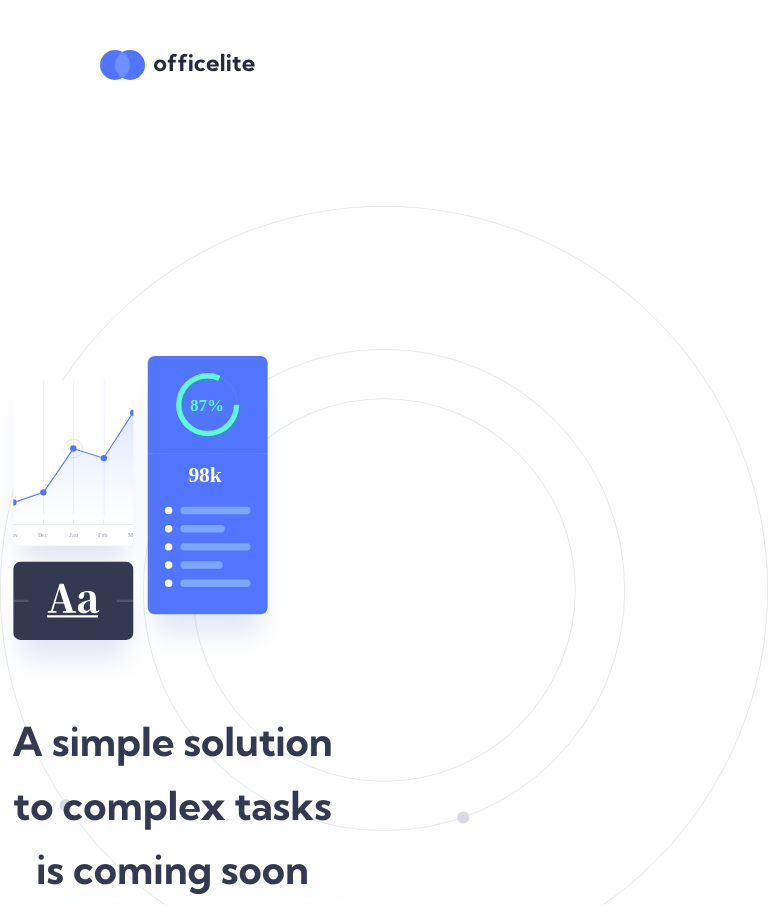
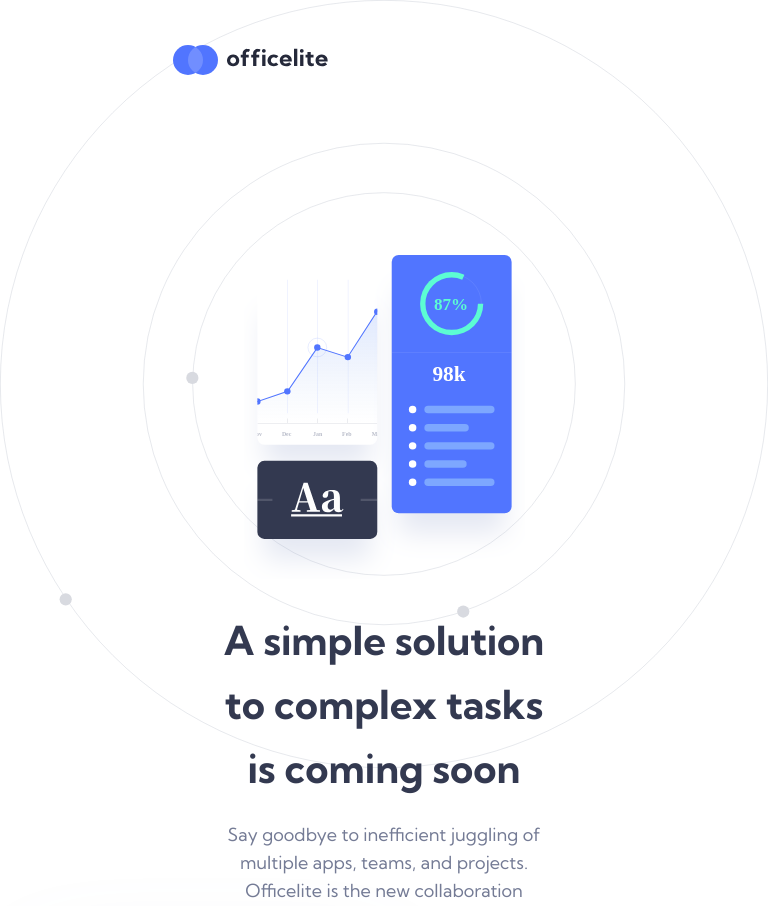
Before and after one commit to ZybartasRingys/officelite-coming-soon-site, a plain HTML site: page officelite-coming-soon-site/index.html in a window 768 px wide. Shown: the top 906 px of the page. Drawn offline with Linux system fonts and the light colour scheme.

Commit message:
Add files via upload

```diff
--- a/officelite-coming-soon-site/index.html
+++ b/officelite-coming-soon-site/index.html
@@ -13,7 +13,7 @@
 
     <link rel="stylesheet" href="./scss/main.css" />
 
-    <title>Coded By ZR| Officelite coming soon site</title>
+    <title>Coded By ZR | Officelite coming soon site</title>
   </head>
   <body>
     <main class="main">
@@ -22,6 +22,7 @@
           <img class="logo" src="./assets/shared/logo.svg" alt="Logo" />
         </div>
 
+        <div class="home-content">
           <div class="text-side">
             <h1>A simple solution to complex tasks is coming soon</h1>
             <p>
@@ -34,12 +35,10 @@
 
           </div>
           <div class="chart-side">
-          <img
-            class="chart-img"
-            src="./assets/home/illustration-charts.svg"
-            alt="Charts"
-          />
+            <img class="chart-img" src="./assets/home/illustration-charts.svg" alt="Charts" />
           </div>
+        </div>
+
       </section>
 
       <section class="coming">
@@ -76,6 +75,7 @@
         </div>
 
         <div class="coming-container">
+          <div class="coming-content">
             <h2>Coming <span class="date">4 nov 2020</span></h2>
             <div class="timer">
               <div class="timer-card" id="days">
@@ -95,6 +95,8 @@
                 <p>sec</p>
               </div>
             </div>
+          </div>
+
           <div class="button">
             <a href="/sign-up.html" target="_blank"><button class="get-started">Get Started</button></a>
 
--- a/officelite-coming-soon-site/scss/home/_coming.scss
+++ b/officelite-coming-soon-site/scss/home/_coming.scss
@@ -16,7 +16,7 @@
   margin: 0 auto;
   display: grid;
   grid-template-columns: 1fr 1fr 1fr;
-  grid-gap: 30px;
+  grid-gap: 10px;
 
   .plan-card {
     width: 350px;
@@ -138,11 +138,26 @@
   width: 100%;
   height: 100%;
   max-width: 1110px;
-  min-height: 176px;
+  max-height: 603px;
   margin: 76px auto;
   display: flex;
   justify-content: space-between;
   align-items: center;
+
+  .coming-content {
+    h2 {
+      color: $White;
+      font-style: Bold;
+      font-size: 16px;
+      line-height: 48px;
+      letter-spacing: 5px;
+      text-transform: uppercase;
+    }
+
+    .date {
+      color: $Blue;
+    }
+  }
 
   .get-started {
     width: 171px;
@@ -211,7 +226,7 @@
     min-height: 1588px;
     display: grid;
     grid-template-columns: 1fr;
-    gap: 20px;
+    gap: 10px;
     margin-top: -500px;
     margin-left: 25px;
 
@@ -228,8 +243,14 @@
     min-height: 254px;
     @include dFlex-center;
     flex-direction: column;
-    justify-content: center;
     margin-top: -60px;
+
+    .coming-content {
+      width: 100%;
+      height: 100%;
+      @include dFlex-center;
+      flex-direction: column;
+    }
 
     h2 {
       margin-bottom: 30px;
@@ -264,7 +285,7 @@
 
 // Tablet
 
-@media (min-width: 768px) and (max-width: 1440px) {
+@media (min-width: 768px) and (max-width: 1240px) {
   .coming {
     width: 100%;
     height: 950px;
@@ -295,6 +316,13 @@
     max-height: 288px;
     display: flex;
     flex-direction: column;
+
+    .coming-content {
+      width: 100%;
+      height: 100%;
+      @include dFlex-center;
+      flex-direction: column;
+    }
   }
 }
 
--- a/officelite-coming-soon-site/scss/home/_home.scss
+++ b/officelite-coming-soon-site/scss/home/_home.scss
@@ -2,7 +2,8 @@
   width: 100%;
   height: 100%;
   min-height: 1182px;
-  @include dFlex-center;
+  display: flex;
+  flex-direction: column;
   background-image: url(/assets/home/bg-pattern-header.svg);
   background-size: 50%;
   background-position: right top;
@@ -10,16 +11,22 @@
 }
 
 .logo-container {
-  position: absolute;
-  width: 155px;
-  height: 30px;
-  top: 50px;
-  left: 165px;
+  width: 68%;
+  height: 60px;
+  margin: 80px auto;
 
   .logo {
     width: 155px;
     height: 30px;
   }
+}
+
+.home-content {
+  width: 100%;
+  height: 100%;
+  margin-top: 40px;
+  display: flex;
+  justify-content: center;
 }
 
 .text-side {
@@ -77,15 +84,25 @@
     width: 100%;
     min-width: 375px;
     min-height: 1684px;
-    justify-content: flex-end;
-    flex-direction: column-reverse;
     background-position: center top;
     background-size: 100%;
-    // margin-top: 150px;
   }
 
   .logo-container {
-    left: 100px;
+    width: 50%;
+    height: 60px;
+    margin: 0px auto;
+    margin-top: 45px;
+  }
+
+  .home-content {
+    width: 100%;
+    height: 650px;
+    margin-top: 0px;
+    display: flex;
+    flex-direction: column-reverse;
+    justify-content: center;
+    align-items: center;
   }
 
   .text-side {
@@ -115,14 +132,22 @@
 
 // Tablet
 
-@media (min-width: 768px) and (max-width: 1440px) {
+@media (min-width: 768px) and (max-width: 1240px) {
   .home {
     width: 100%;
     height: 100%;
-    max-height: 1000px;
-    min-height: 1000px;
+    min-height: 1198px;
     align-items: flex-start;
-    margin-top: 206px;
+  }
+
+  .logo-container {
+    width: 55%;
+  }
+
+  .home-content {
+    width: 100%;
+    height: 100%;
+    margin-top: 0px !important;
   }
   .text-side {
     width: 100%;
--- a/officelite-coming-soon-site/scss/sign-up/_white-side.scss
+++ b/officelite-coming-soon-site/scss/sign-up/_white-side.scss
@@ -1,9 +1,15 @@
+.content {
+  border: 1px solid black;
+  width: 100%;
+  height: 100vh;
+}
+
 .white-side {
   width: 100%;
   height: 100vh;
   //   max-width: 1020px;
   background-color: $White;
-  @include dFlex-center;
+  display: flex;
 }
 
 .text {
@@ -165,7 +171,7 @@
 
 // Tablet
 
-@media (min-width: 768px) and (max-width: 1440px) {
+@media (min-width: 768px) and (max-width: 1435px) {
   .content {
     width: 100%;
     height: 100%;
```
Also changed, not shown: officelite-coming-soon-site/scss/main.css, 1 other file. Lines whose indentation alone changed are shown as unchanged.
